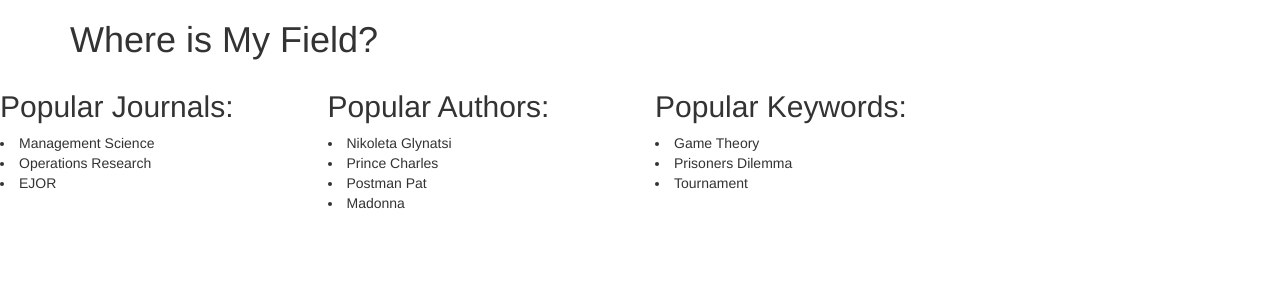
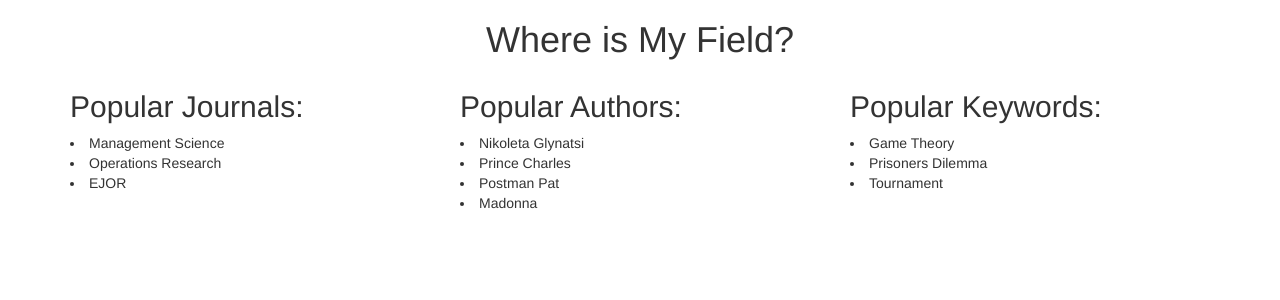
Before and after one commit to ArcasProject/WheresMyField, a Django app: a page that uses library/templates/library/base.html in a window 1280 px wide. Shown: the top 300 px of the page. Run offline with Django 3.2, Linux system fonts and the light colour scheme; some libraries are stand-ins or nearby versions.

Commit message:
Improved base layout

```diff
--- a/library/templates/library/base.html
+++ b/library/templates/library/base.html
@@ -12,15 +12,18 @@
 
     <div class="container">
       <div>
-        <h1>Where is My Field?</h1>
+        <h1 class="text-center">Where is My Field?</h1>
       </div>
     </div>
 
-    {# Based on: https://schier.co/blog/2014/12/05/html-templating-output-a-grid-in-a-single-loop.html  #}
-    <div class="row">
-    {% for v in dataview %}
-    <div class="col-md-3">{{ v }}</div>
-    {% endfor %}
+
+    <div class="container">
+      <div class="row">
+      {% for v in dataview %}
+        <div class="col-md-4">{{ v }}</div>
+      {% endfor %}
+      </div>
+    </div>
 
   </body>
 </html>
```
